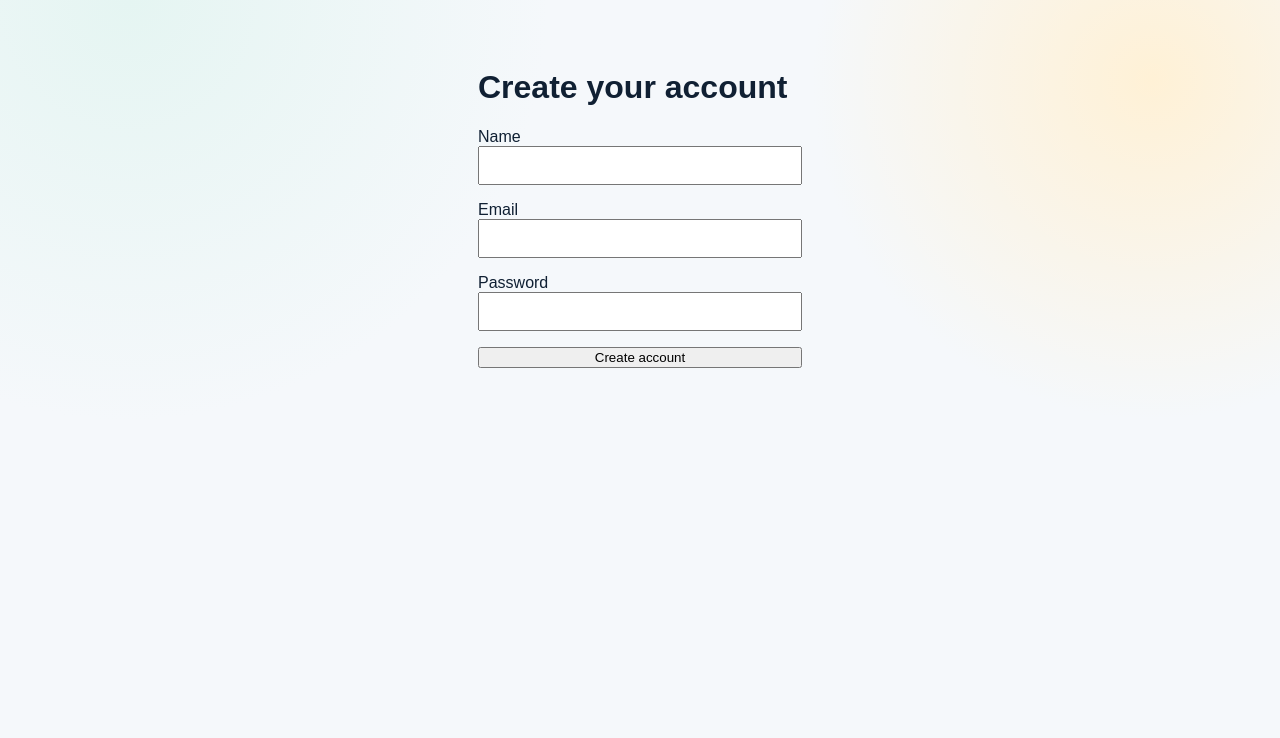
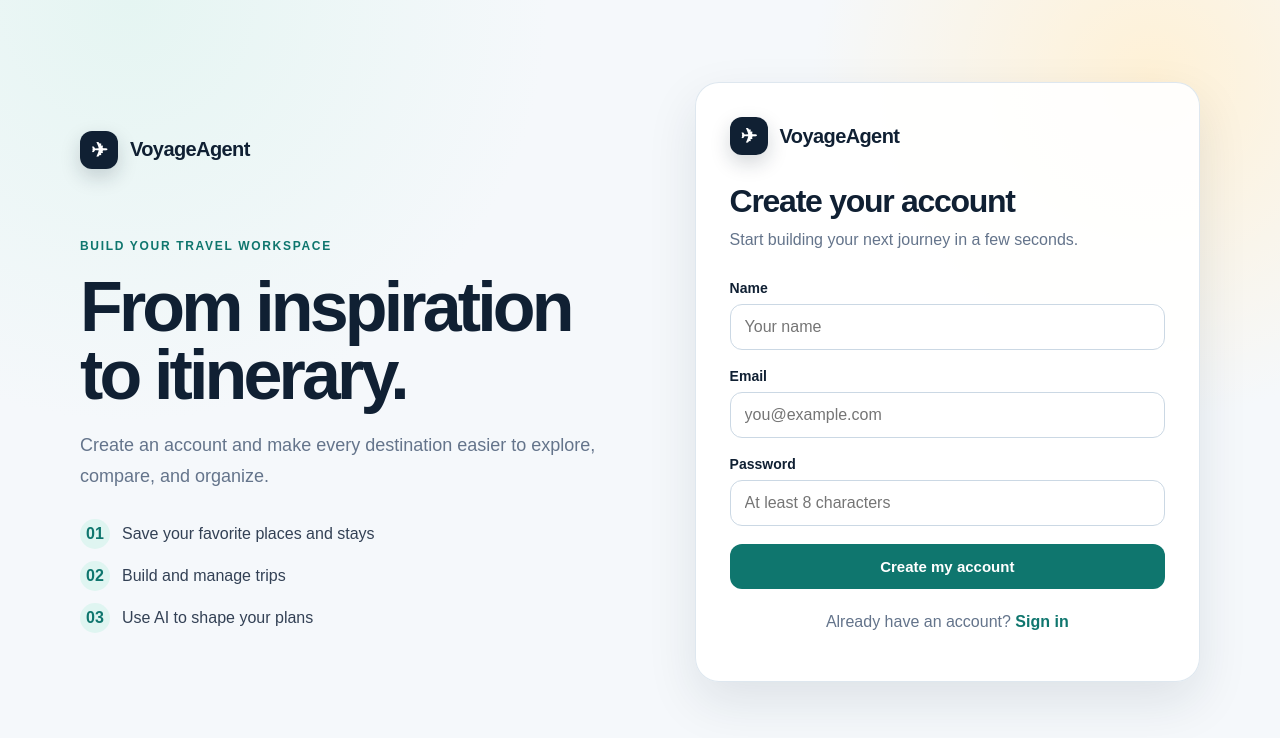
Before and after one commit to mhsefidgar/VoyageAgent, a Next.js app: page /register in a window 1280 px wide. Shown: the top 738 px of the page. Built offline with nearby package versions, Linux system fonts and the light colour scheme.

Commit message:
Redesign registration page

```diff
--- a/src/app/register/page.tsx
+++ b/src/app/register/page.tsx
@@ -1,22 +1,33 @@
+import Link from 'next/link';
+
 export default function RegisterPage() {
   return (
-    <main style={{ maxWidth: 420, margin: '0 auto', padding: 48 }}>
-      <h1>Create your account</h1>
-      <form action="/api/auth/register" method="post" style={{ display: 'grid', gap: 16 }}>
-        <label>
-          Name
-          <input name="name" required autoComplete="name" style={{ display: 'block', width: '100%', padding: 10 }} />
-        </label>
-        <label>
-          Email
-          <input name="email" type="email" required autoComplete="email" style={{ display: 'block', width: '100%', padding: 10 }} />
-        </label>
-        <label>
-          Password
-          <input name="password" type="password" minLength={8} required autoComplete="new-password" style={{ display: 'block', width: '100%', padding: 10 }} />
-        </label>
-        <button type="submit">Create account</button>
-      </form>
+    <main className="page-shell">
+      <div className="container auth-grid">
+        <section className="hero">
+          <div className="brand"><span className="brand-mark">✈</span> VoyageAgent</div>
+          <div className="eyebrow" style={{ marginTop: 70 }}>Build your travel workspace</div>
+          <h1>From inspiration to itinerary.</h1>
+          <p>Create an account and make every destination easier to explore, compare, and organize.</p>
+          <div className="hero-points">
+            <div className="hero-point"><span>01</span><span>Save your favorite places and stays</span></div>
+            <div className="hero-point"><span>02</span><span>Build and manage trips</span></div>
+            <div className="hero-point"><span>03</span><span>Use AI to shape your plans</span></div>
+          </div>
+        </section>
+        <section className="card auth-card">
+          <div className="brand"><span className="brand-mark">✈</span> VoyageAgent</div>
+          <h1 style={{ marginTop: 28 }}>Create your account</h1>
+          <p className="sub">Start building your next journey in a few seconds.</p>
+          <form action="/api/auth/register" method="post" className="form">
+            <div className="field"><label htmlFor="name">Name</label><input id="name" name="name" required autoComplete="name" placeholder="Your name" /></div>
+            <div className="field"><label htmlFor="email">Email</label><input id="email" name="email" type="email" required autoComplete="email" placeholder="you@example.com" /></div>
+            <div className="field"><label htmlFor="password">Password</label><input id="password" name="password" type="password" minLength={8} required autoComplete="new-password" placeholder="At least 8 characters" /></div>
+            <button className="button" type="submit">Create my account</button>
+          </form>
+          <p className="muted" style={{ marginTop: 24, textAlign: 'center' }}>Already have an account? <Link className="text-link" href="/login">Sign in</Link></p>
+        </section>
+      </div>
     </main>
   );
 }
```
